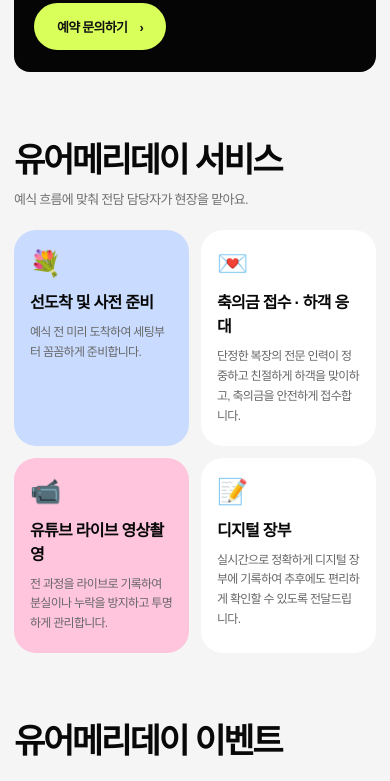
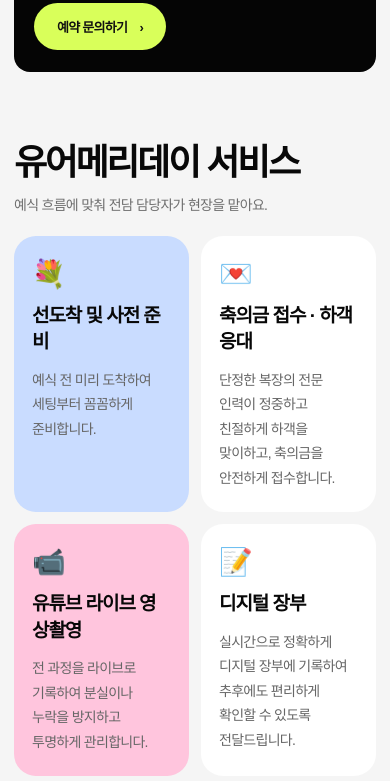
Before and after one commit to thdgml1893/yourmarryday, a plain HTML site: page index.html in a window 390 px wide. Shown: the part 839-1620 px from the top of the page. Drawn offline with Linux system fonts and the light colour scheme.

Commit message:
Add files via upload

```diff
--- a/index.html
+++ b/index.html
@@ -26,9 +26,9 @@ h1{font-size:clamp(54px,7vw,86px);line-height:1.14;letter-spacing:-.075em;margin
 h1 span{display:block}
 .hero-copy{font-size:16px;line-height:1.85;color:var(--muted);margin:26px 0 0}
 section{padding:44px 0}
-.section-head{display:flex;align-items:flex-end;justify-content:space-between;gap:20px;margin-bottom:28px}
-h2{font-size:clamp(32px,4.5vw,48px);line-height:1.2;letter-spacing:-.07em;margin:0;font-weight:900}
-.section-note{color:var(--muted);font-size:13px;margin:0 0 5px}
+.section-head{display:flex;align-items:center;justify-content:space-between;gap:20px;margin-bottom:34px;flex-wrap:wrap}
+h2{font-size:clamp(38px,5vw,56px);line-height:1.2;letter-spacing:-.065em;margin:0;font-weight:900}
+.section-note{color:var(--muted);font-size:14px;margin:0 0 5px}
 .prices{display:grid;grid-template-columns:repeat(2,minmax(0,1fr));gap:20px;max-width:850px;margin:auto}
 .price-card{border-radius:24px;min-height:220px;padding:28px 20px;display:flex;flex-direction:column;align-items:center;justify-content:center;text-align:center}
 .price-card.pink{background:var(--pink)}.price-card.lime{background:var(--lime)}
@@ -40,12 +40,12 @@ h2{font-size:clamp(32px,4.5vw,48px);line-height:1.2;letter-spacing:-.07em;margin
 .btn{display:inline-flex;align-items:center;justify-content:center;border-radius:40px;padding:14px 23px;text-decoration:none;font-size:14px;font-weight:800;white-space:nowrap;transition:transform .15s ease}
 .btn:hover{transform:translateY(-2px)}
 .btn-lime{background:var(--lime);color:#111}
-.service-grid{display:grid;grid-template-columns:repeat(2,minmax(0,1fr));gap:18px;max-width:850px;margin:auto}
-.service-card{border-radius:28px;background:#fff;padding:26px;min-height:170px}
+.service-grid{display:grid;grid-template-columns:repeat(2,minmax(0,1fr));gap:18px;max-width:900px;margin:auto}
+.service-card{border-radius:28px;background:#fff;padding:28px;min-height:190px}
 .service-card.blue{background:var(--blue)}.service-card.pink{background:var(--pink)}
 .emoji{font-size:30px;margin-bottom:14px}
-.service-card h3{font-size:20px;margin:0 0 10px;font-weight:900}
-.service-card p{font-size:14px;line-height:1.75;color:#666;margin:0}
+.service-card h3{font-size:24px;line-height:1.35;margin:0 0 12px;font-weight:900;letter-spacing:-.055em}
+.service-card p{font-size:16px;line-height:1.8;color:#666;margin:0;word-break:keep-all}
 .event-grid{display:grid;grid-template-columns:repeat(2,minmax(0,1fr));gap:18px;max-width:850px;margin:auto}
 .event-card{background:#fff;border-radius:34px;padding:26px;display:flex;flex-direction:column;min-height:285px}
 .number{height:36px;width:36px;border-radius:50%;background:#050505;color:#fff;display:grid;place-items:center;font-weight:900;font-size:19px;margin-bottom:16px}
@@ -74,10 +74,10 @@ footer .make{font-style:italic;margin-bottom:10px}
  .pill{font-size:12px;padding:9px 13px;margin-bottom:24px}h1{font-size:clamp(47px,12vw,66px)}
  .hero-copy{font-size:14px;line-height:1.8;margin-top:22px}
  section{padding:34px 0}.section-head{display:block;margin-bottom:22px}.section-note{margin-top:9px}
- h2{font-size:34px}
+ h2{font-size:clamp(36px,8vw,42px);line-height:1.25}
  .prices{gap:10px}.price-card{min-height:175px;border-radius:20px;padding:18px 8px}.price-card h3{font-size:23px}.price{font-size:28px;margin:23px 0 6px}.note{font-size:11px}
  .cta,.reservation-cta{padding:22px 20px;align-items:flex-start;flex-direction:column;gap:18px}.cta h3,.reservation-cta h3{font-size:25px}.btn{font-size:13px}
- .service-grid,.event-grid{gap:12px}.service-card{padding:19px 16px;border-radius:22px;min-height:165px}.emoji{font-size:25px;margin-bottom:11px}.service-card h3{font-size:16px}.service-card p{font-size:12px;line-height:1.65}
+ .service-grid,.event-grid{gap:12px}.service-card{padding:22px 18px;border-radius:22px;min-height:180px}.emoji{font-size:27px;margin-bottom:13px}.service-card h3{font-size:19px;line-height:1.4}.service-card p{font-size:14px;line-height:1.75}
  .event-card{padding:20px 16px;border-radius:26px;min-height:280px}.number{width:32px;height:32px;font-size:17px}.event-card h3{font-size:21px}.event-card p{font-size:14px}.event-card .btn{font-size:10px;padding:11px 12px;white-space:normal;text-align:center}
  summary{font-size:13px;padding:18px 4px}details p{font-size:13px}
 }
```
